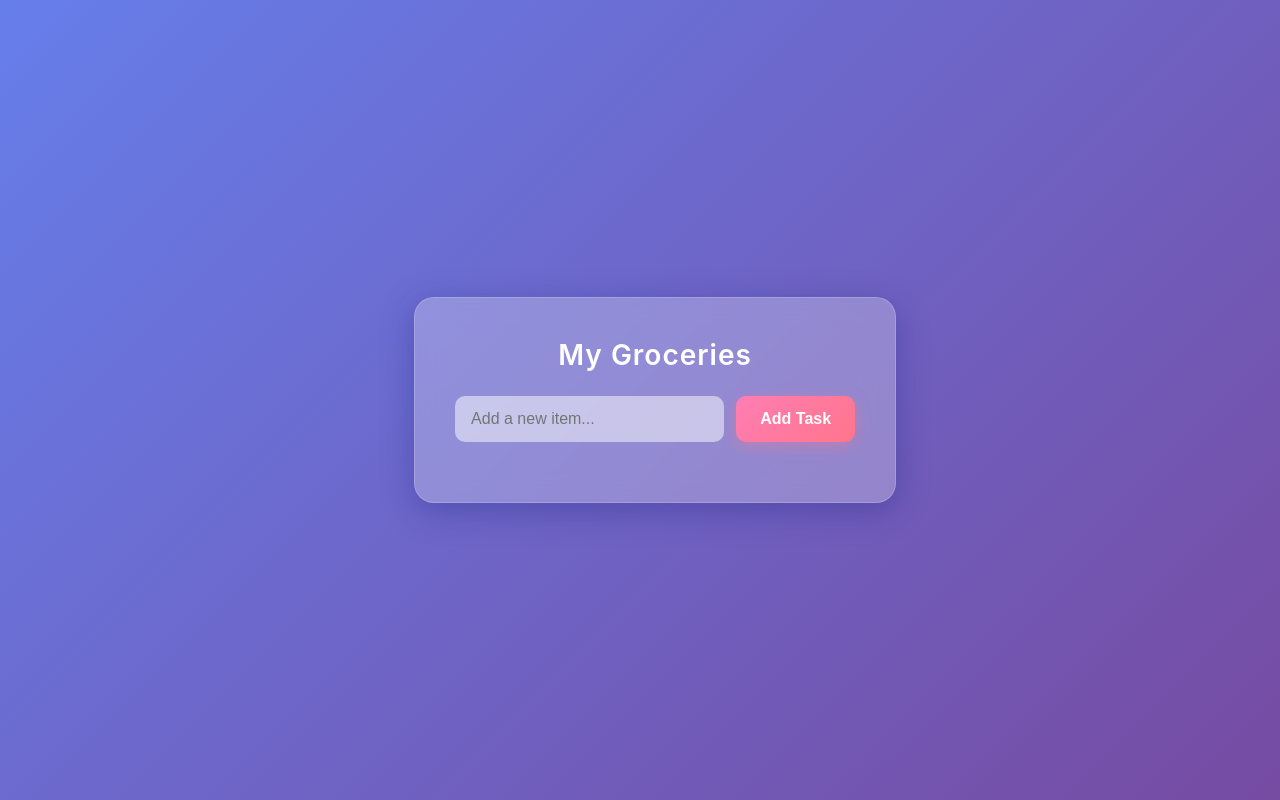
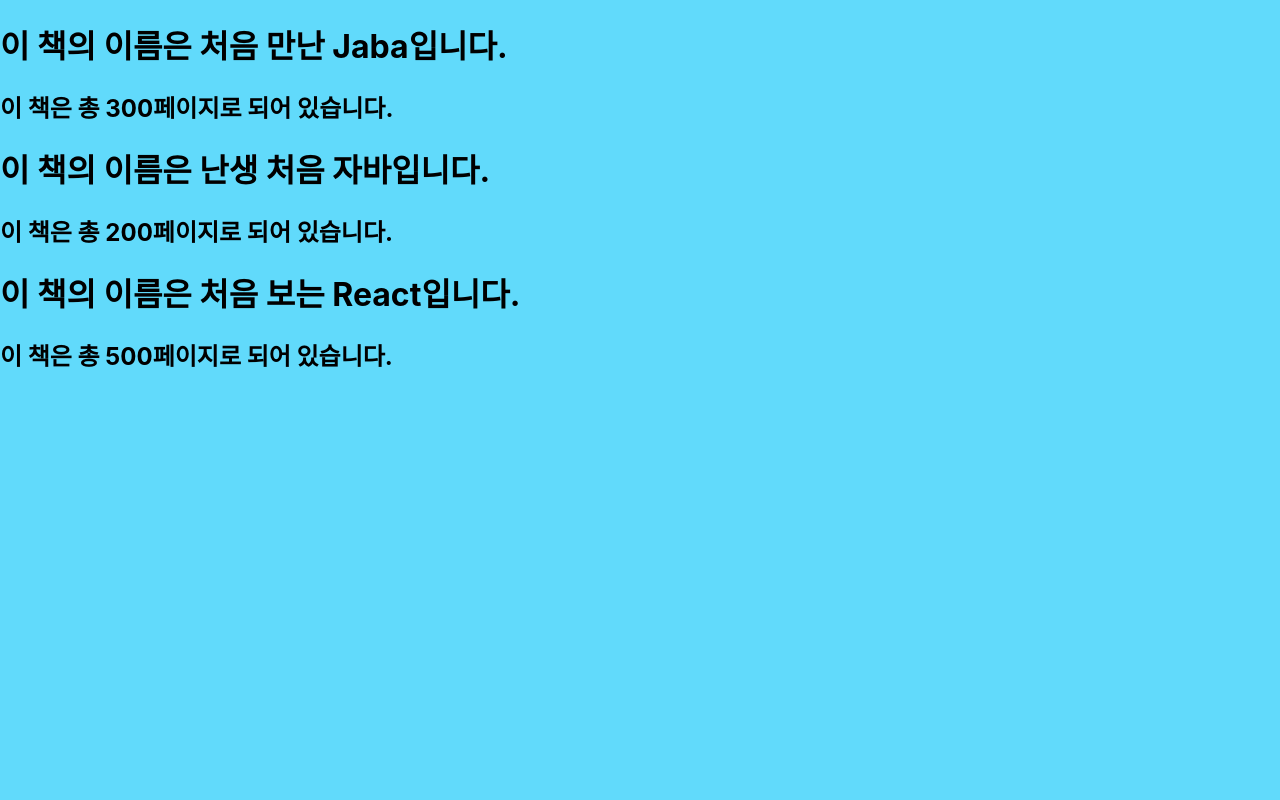
Before and after one commit to KIM-SNJ/web2, a React (Create React App) app: page / in a window 1280 px wide. Built offline with nearby package versions, Linux system fonts and the light colour scheme.

Commit message:
local에서 파일로 직접실행(CDN 방식으로 Html 문서에 라이브러리 import)
npm 서버를 사용해서 JSX 파일 작성해서 실행

```diff
--- /dev/null
+++ b/src/02/index.html
@@ -0,0 +1,15 @@
+<!DOCTYPE html>
+<html lang="en">
+<head>
+    <meta charset="UTF-8">
+    <title>React Local Test</title>
+    <link rel="stylesheet" href="styles.css">
+    <script crossorigin src="https://unpkg.com/react@18/umd/react.development.js"></script>
+    <script crossorigin src="https://unpkg.com/react-dom@18/umd/react-dom.development.js"></script>
+</head>
+<body>
+    <h1>인공지능소프트웨어과에 오신 것을 환영합니다.</h1>
+    <div id="root"></div>
+    <script src="MyButton.js"></script>
+</body>
+</html>
--- /dev/null
+++ b/src/02/styles.css
@@ -0,0 +1,6 @@
+body {
+    background-color : aqua;
+}
+h1 {
+    color : #ff758c;
+}
--- /dev/null
+++ b/src/03/Book.css
@@ -0,0 +1,3 @@
+body {
+    background-color: #61dafb;
+}
--- /dev/null
+++ b/src/03/Book.jsx
@@ -0,0 +1,13 @@
+import React from "react"
+import "./Book.css"
+
+function Book(props) {
+    return(
+        <div>
+            <h1>{`이 책의 이름은 ${props.name}입니다.`}</h1>
+            <h2>{`이 책은 총 ${props.numOfPage}페이지로 되어 있습니다.`}</h2>
+        </div>
+    );
+}
+
+export default Book;
--- /dev/null
+++ b/src/03/Library.jsx
@@ -0,0 +1,14 @@
+import React from "react";
+import Book from "./Book.jsx"
+
+function Library() {
+    return(
+        <div>
+            <Book name="처음 만난 Jaba" numOfPage={300}/>
+            <Book name="난생 처음 자바" numOfPage={200}/>
+            <Book name="처음 보는 React" numOfPage={500}/>
+        </div>
+    );
+}
+
+export default Library;
--- a/src/index.js
+++ b/src/index.js
@@ -2,13 +2,15 @@
 import ReactDOM from 'react-dom/client';
 import './index.css';
 // import App from './App';
-import TodoListApp from "./01/TodoListApp";
+// import TodoListApp from "./01/TodoListApp";
 import reportWebVitals from './reportWebVitals';
+import Library from "./03/Library";
+import './03/Book.css'
 
 const root = ReactDOM.createRoot(document.getElementById('root'));
 root.render(
   <React.StrictMode>
-    <TodoListApp />
+    <Library />
   </React.StrictMode>
 );
 
```
Also changed, not shown: src/02/MyButton.js (added, +20 -0 lines).
